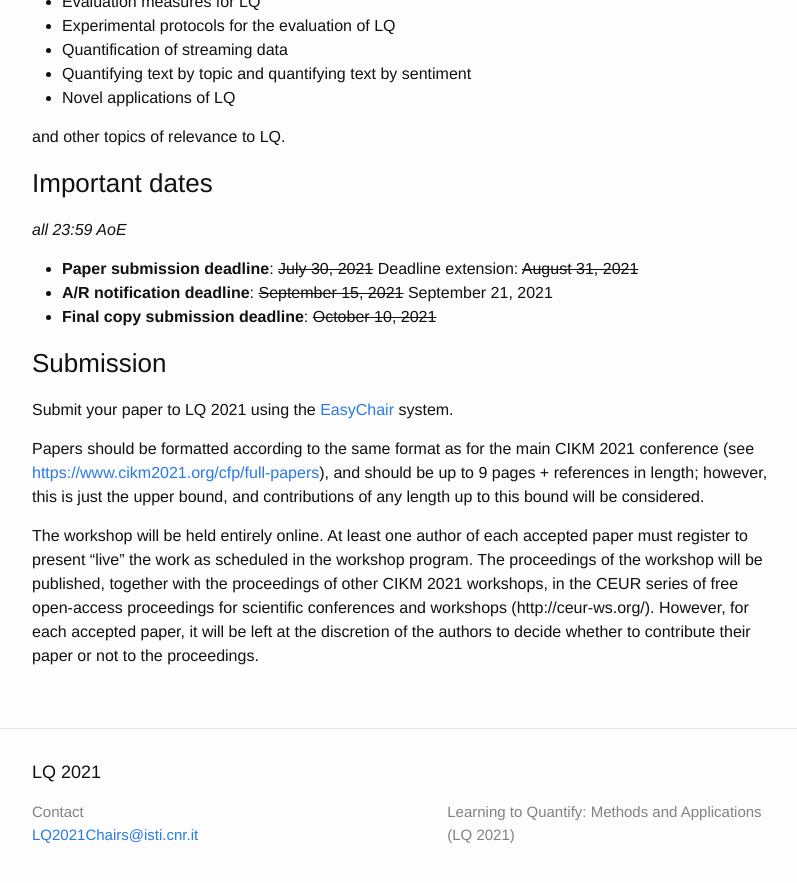
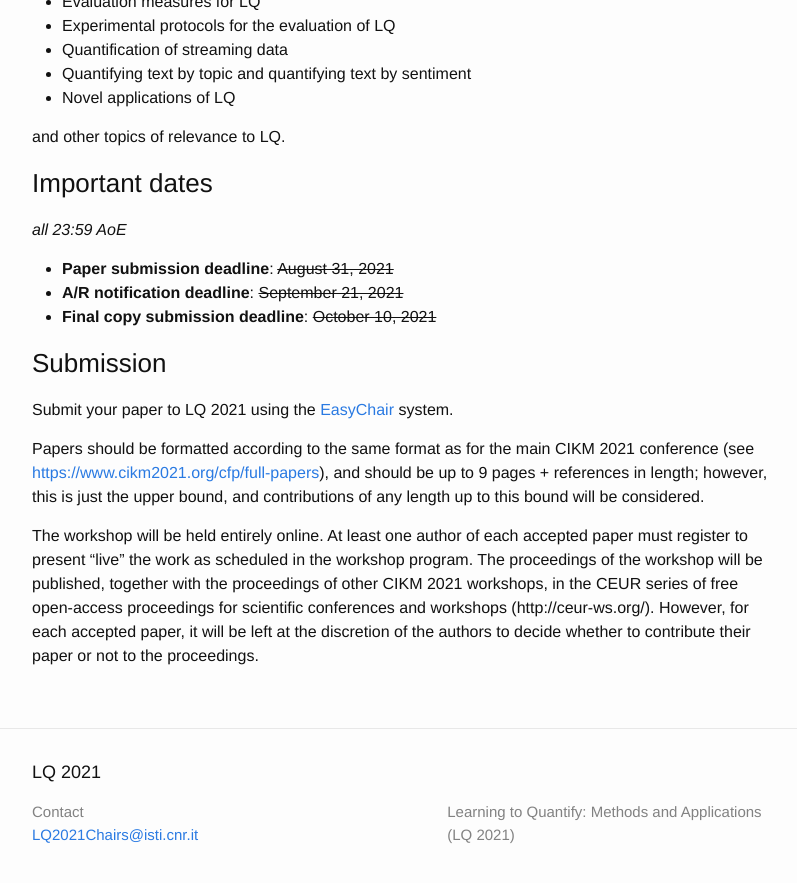
Before and after one commit to cikmlq2021/cikmlq2021.github.io, a Jekyll site: the page built from _pages/callforpapers.md, in a window 1280 px wide and 900 px high, scrolled down 1102 px. Shown: the top 883 px of the window, without its empty margins (238-1035 px from the left). Built offline with Jekyll 4.4.1, drawn with Linux system fonts in a browser that asks for light colours.

Commit message:
Update callforpapers.md

```diff
--- a/_pages/callforpapers.md
+++ b/_pages/callforpapers.md
@@ -34,8 +34,8 @@ and other topics of relevance to LQ.
 ### Important dates
 *all 23:59 AoE*
 
-- **Paper submission deadline**: ~~July 30, 2021~~  Deadline extension: ~~August 31, 2021~~
-- **A/R notification deadline**: ~~September 15, 2021~~ September 21, 2021
+- **Paper submission deadline**: ~~August 31, 2021~~
+- **A/R notification deadline**: ~~September 21, 2021~~
 - **Final copy submission deadline**: ~~October 10, 2021~~
 
 ### Submission
```
